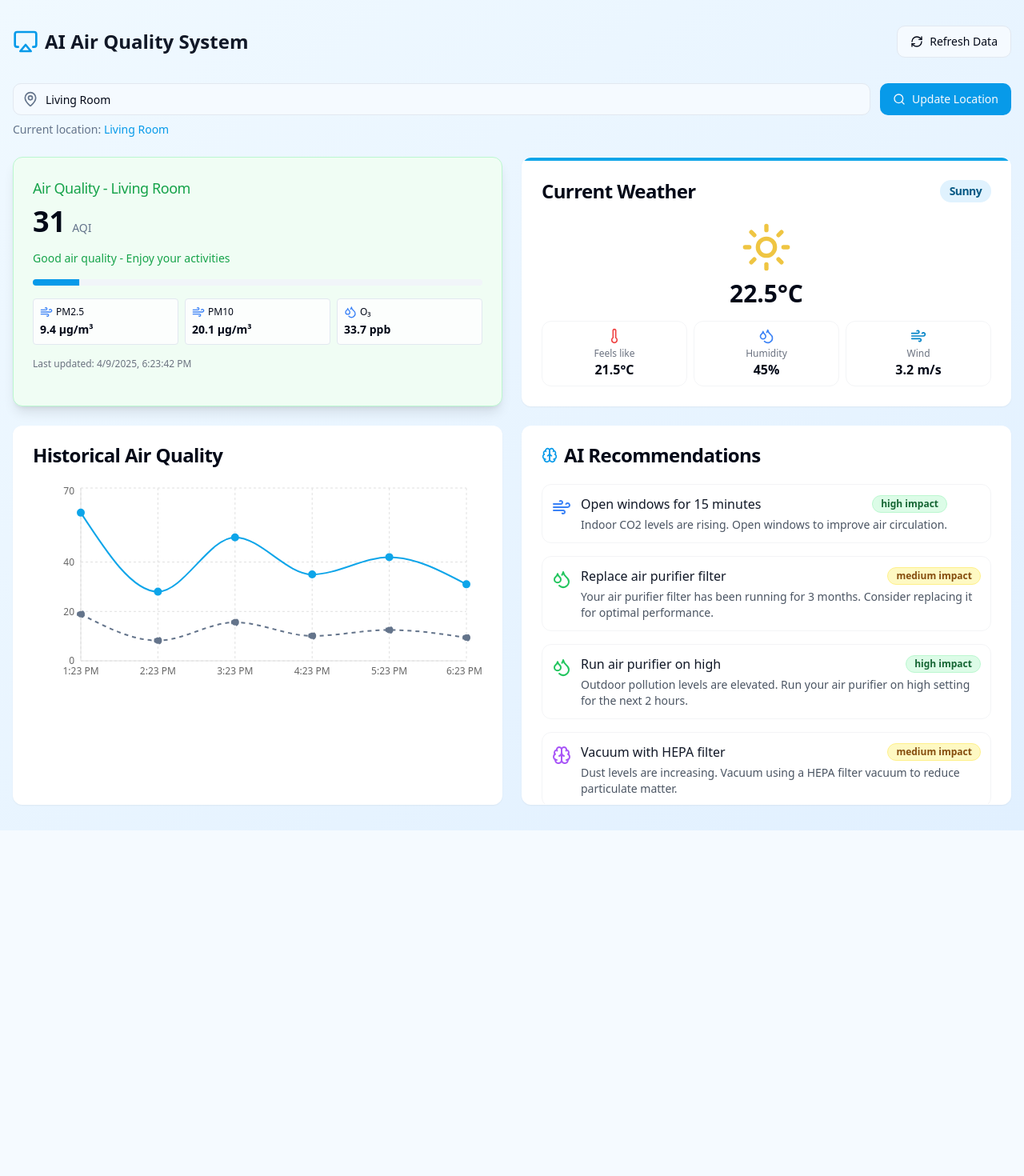
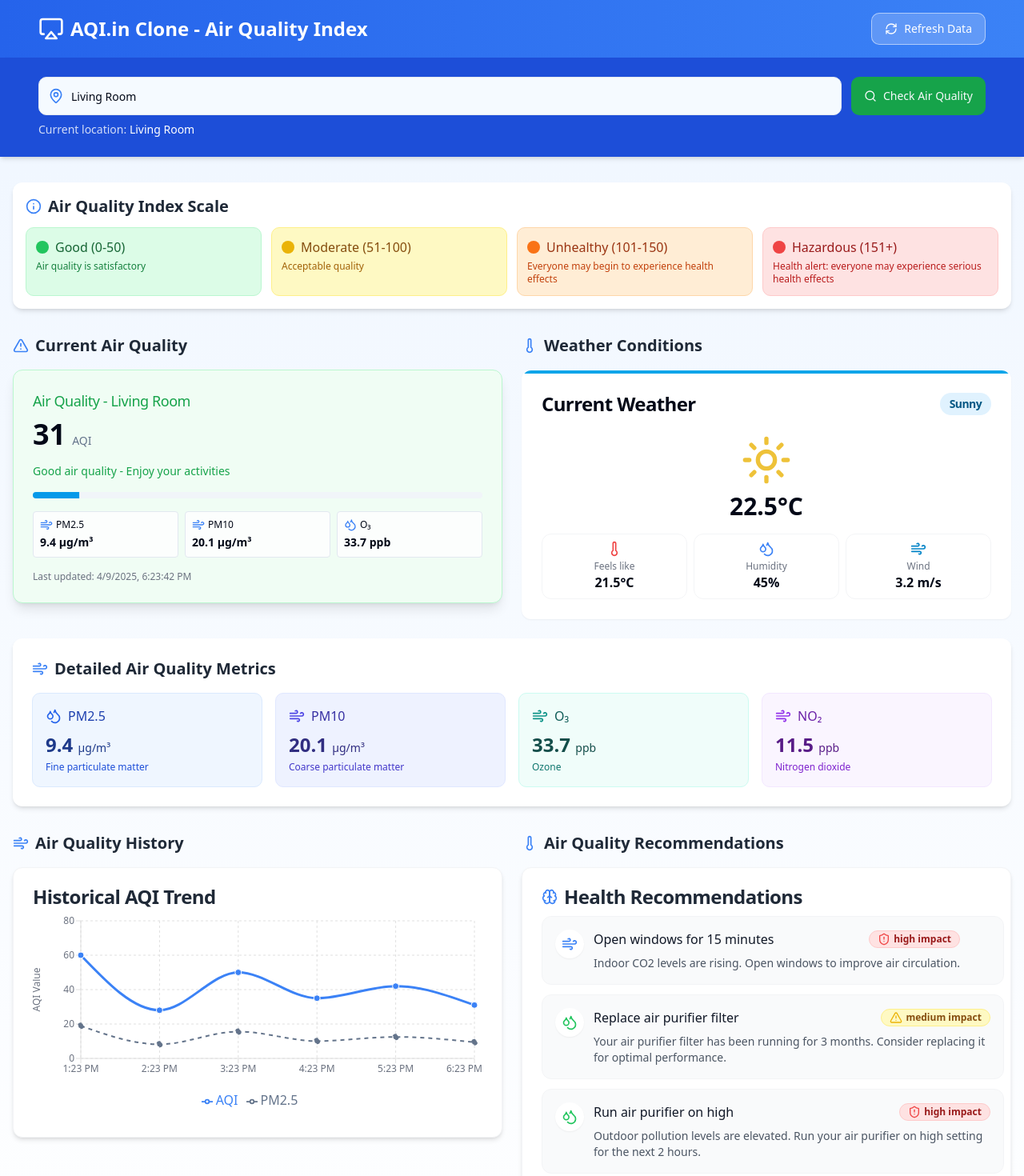
Before and after one commit to balaganesh102004/Avengers, a React (Vite) app: page / in a window 1280 px wide. Shown: the top 1470 px of the page at 80% size. Before the commit the page ends 1038 px from the top, so only its background shows below. Built offline with nearby package versions, Linux system fonts and the light colour scheme.

Commit message:
Refactor: Implement website clone
This commit implements the website clone functionality.

```diff
--- a/src/components/dashboard/AirQualityCard.tsx
+++ b/src/components/dashboard/AirQualityCard.tsx
@@ -85,6 +85,7 @@ const AirQualityCard: React.FC<AirQualityCardProps> = ({ data, isLoading }) => {
           <Progress
             value={(data.aqi / 300) * 100}
             className="h-2"
+            // Fix: Change indicatorClassName to className
             indicatorClassName={aqiCategoryColors[aqiCategory].progress}
           />
 
--- a/src/components/dashboard/AirQualityChart.tsx
+++ b/src/components/dashboard/AirQualityChart.tsx
@@ -2,7 +2,7 @@
 import React from "react";
 import { Card, CardContent, CardHeader, CardTitle } from "@/components/ui/card";
 import { AirQualityData } from "@/services/airQualityService";
-import { LineChart, Line, XAxis, YAxis, Tooltip, ResponsiveContainer, CartesianGrid } from "recharts";
+import { LineChart, Line, XAxis, YAxis, Tooltip, ResponsiveContainer, CartesianGrid, Legend } from "recharts";
 import { format, parseISO } from "date-fns";
 import { Skeleton } from "@/components/ui/skeleton";
 
@@ -14,10 +14,10 @@ interface AirQualityChartProps {
 const AirQualityChart: React.FC<AirQualityChartProps> = ({ data, isLoading = false }) => {
   if (isLoading) {
     return (
-      <Card className="glass-card">
-        <CardHeader>
+      <Card className="bg-white shadow-md border border-gray-100">
+        <CardHeader className="pb-2">
           <CardTitle>
-            <Skeleton className="h-8 w-48" />
+            <Skeleton className="h-6 w-48" />
           </CardTitle>
         </CardHeader>
         <CardContent>
@@ -49,11 +49,26 @@ const AirQualityChart: React.FC<AirQualityChartProps> = ({ data, isLoading = fal
     if (active && payload && payload.length) {
       const data = payload[0].payload;
       return (
-        <div className="bg-white p-2 rounded-md shadow border border-gray-200 text-sm">
-          <p className="font-semibold">{label}</p>
-          <p className="text-gray-600">AQI: {data.aqi}</p>
-          <p className="text-gray-600">PM2.5: {data.pm25} µg/m³</p>
-          <p className="text-gray-600">PM10: {data.pm10} µg/m³</p>
+        <div className="bg-white p-3 rounded-md shadow-lg border border-gray-200 text-sm">
+          <p className="font-semibold text-gray-800">{label}</p>
+          <div className="mt-2 space-y-1">
+            <p className="text-gray-700 flex justify-between">
+              <span>AQI:</span>
+              <span className="font-medium">{data.aqi}</span>
+            </p>
+            <p className="text-gray-700 flex justify-between">
+              <span>PM2.5:</span>
+              <span className="font-medium">{data.pm25} µg/m³</span>
+            </p>
+            <p className="text-gray-700 flex justify-between">
+              <span>PM10:</span>
+              <span className="font-medium">{data.pm10} µg/m³</span>
+            </p>
+            <p className="text-gray-700 flex justify-between">
+              <span>O₃:</span>
+              <span className="font-medium">{data.o3} ppb</span>
+            </p>
+          </div>
         </div>
       );
     }
@@ -61,46 +76,50 @@ const AirQualityChart: React.FC<AirQualityChartProps> = ({ data, isLoading = fal
   };
 
   return (
-    <Card className="glass-card">
-      <CardHeader>
-        <CardTitle>Historical Air Quality</CardTitle>
+    <Card className="bg-white shadow-md border border-gray-100">
+      <CardHeader className="pb-2">
+        <CardTitle className="text-gray-800">Historical AQI Trend</CardTitle>
       </CardHeader>
       <CardContent>
         <div className="h-64">
           <ResponsiveContainer width="100%" height="100%">
             <LineChart
               data={chartData}
-              margin={{ top: 5, right: 20, left: 0, bottom: 5 }}
+              margin={{ top: 10, right: 10, left: 0, bottom: 10 }}
             >
               <CartesianGrid strokeDasharray="3 3" stroke="#e0e0e0" />
               <XAxis
                 dataKey="formattedTime"
-                tick={{ fontSize: 12 }}
-                tickLine={false}
+                tick={{ fontSize: 12, fill: "#6b7280" }}
+                tickLine={{ stroke: "#e0e0e0" }}
                 axisLine={{ stroke: "#e0e0e0" }}
               />
               <YAxis
-                tick={{ fontSize: 12 }}
-                tickLine={false}
+                tick={{ fontSize: 12, fill: "#6b7280" }}
+                tickLine={{ stroke: "#e0e0e0" }}
                 axisLine={{ stroke: "#e0e0e0" }}
-                domain={[0, 'dataMax + 10']}
+                domain={[0, 'dataMax + 20']}
+                label={{ value: 'AQI Value', angle: -90, position: 'insideLeft', style: { textAnchor: 'middle', fill: '#6b7280', fontSize: 12 } }}
               />
               <Tooltip content={<CustomTooltip />} />
+              <Legend wrapperStyle={{ paddingTop: 10 }} />
               <Line
                 type="monotone"
+                name="AQI"
                 dataKey="aqi"
-                stroke="#0ea5e9"
-                strokeWidth={2}
-                dot={{ fill: "#0ea5e9", r: 4 }}
-                activeDot={{ r: 6, fill: "#0284c7" }}
+                stroke="#3b82f6"
+                strokeWidth={3}
+                dot={{ fill: "#3b82f6", r: 4, strokeWidth: 1, stroke: "#fff" }}
+                activeDot={{ r: 6, fill: "#2563eb", stroke: "#fff", strokeWidth: 2 }}
               />
               <Line
                 type="monotone"
+                name="PM2.5"
                 dataKey="pm25"
                 stroke="#64748b"
                 strokeWidth={2}
-                dot={{ fill: "#64748b", r: 4 }}
-                activeDot={{ r: 6, fill: "#475569" }}
+                dot={{ fill: "#64748b", r: 3 }}
+                activeDot={{ r: 5, fill: "#475569" }}
                 strokeDasharray="5 5"
               />
             </LineChart>
--- a/src/components/dashboard/Dashboard.tsx
+++ b/src/components/dashboard/Dashboard.tsx
@@ -9,17 +9,15 @@ import {
   getHistoricalAirQuality,
   getCurrentWeather,
   getAirQualityRecommendations,
-  AirQualityData,
-  WeatherData,
-  AirQualityRecommendation
 } from "@/services/airQualityService";
 import { useQuery } from "@tanstack/react-query";
-import { Airplay, RefreshCw, MapPin, Search } from "lucide-react";
+import { Airplay, RefreshCw, MapPin, Search, Info, AlertTriangle, Thermometer, Wind, Droplets } from "lucide-react";
 import { Button } from "@/components/ui/button";
 import { toast } from "sonner";
 import { Input } from "@/components/ui/input";
 import { Form, FormField, FormItem, FormControl } from "@/components/ui/form";
 import { useForm } from "react-hook-form";
+import { HoverCard, HoverCardContent, HoverCardTrigger } from "@/components/ui/hover-card";
 
 interface LocationFormValues {
   location: string;
@@ -83,24 +81,38 @@ const Dashboard: React.FC = () => {
     toast.success(`Location updated to ${data.location}`);
   };
 
+  const getCategoryColor = (aqi: number) => {
+    if (aqi <= 50) return "bg-green-500";
+    if (aqi <= 100) return "bg-yellow-500";
+    if (aqi <= 150) return "bg-orange-500";
+    return "bg-red-500";
+  };
+
   return (
-    <div className="container mx-auto px-4 py-8">
-      <div className="flex flex-col md:flex-row justify-between items-center mb-8">
+    <div className="min-h-screen bg-gradient-to-b from-blue-50 to-white">
+      {/* Header */}
+      <div className="bg-gradient-to-r from-blue-600 to-blue-500 text-white py-4 px-4 shadow-md">
+        <div className="container mx-auto">
+          <div className="flex flex-col md:flex-row justify-between items-center">
             <div className="flex items-center mb-4 md:mb-0">
-          <Airplay className="h-8 w-8 text-primary mr-2" />
-          <h1 className="text-2xl font-bold text-gray-900">AI Air Quality System</h1>
+              <Airplay className="h-8 w-8 mr-2" />
+              <h1 className="text-2xl font-bold">AQI.in Clone - Air Quality Index</h1>
             </div>
             <Button
               onClick={refreshAllData}
               variant="outline"
-          className="flex items-center gap-2"
+              className="flex items-center gap-2 bg-white/20 hover:bg-white/30 border-white/50"
             >
               <RefreshCw className="h-4 w-4" />
               <span>Refresh Data</span>
             </Button>
           </div>
+        </div>
+      </div>
 
-      <div className="mb-6">
+      {/* Search bar with blue background */}
+      <div className="bg-blue-700 py-6 px-4 shadow-md">
+        <div className="container mx-auto">
           <Form {...form}>
             <form onSubmit={form.handleSubmit(onSubmit)} className="flex flex-col md:flex-row gap-3 md:items-end">
               <div className="flex-grow">
@@ -110,11 +122,11 @@ const Dashboard: React.FC = () => {
                   render={({ field }) => (
                     <FormItem>
                       <div className="relative">
-                      <MapPin className="absolute left-3 top-1/2 transform -translate-y-1/2 h-5 w-5 text-muted-foreground" />
+                        <MapPin className="absolute left-3 top-1/2 transform -translate-y-1/2 h-5 w-5 text-blue-500" />
                         <FormControl>
                           <Input
-                          placeholder="Enter location (e.g., Living Room, Bedroom)"
-                          className="pl-10"
+                            placeholder="Enter location (e.g., Delhi, Mumbai, Bangalore)"
+                            className="pl-10 h-12 rounded-md text-base"
                             {...field}
                           />
                         </FormControl>
@@ -123,25 +135,146 @@ const Dashboard: React.FC = () => {
                   )}
                 />
               </div>
-            <Button type="submit" className="flex items-center gap-2">
-              <Search className="h-4 w-4" />
-              <span>Update Location</span>
+              <Button type="submit" className="flex items-center gap-2 h-12 bg-green-600 hover:bg-green-700">
+                <Search className="h-5 w-5" />
+                <span>Check Air Quality</span>
               </Button>
             </form>
           </Form>
-        <p className="text-sm text-muted-foreground mt-2">
-          Current location: <span className="font-medium text-primary">{location}</span>
+          <p className="text-sm text-white/80 mt-2">
+            Current location: <span className="font-medium text-white">{location}</span>
           </p>
         </div>
+      </div>
 
+      <div className="container mx-auto px-4 py-8">
+        {/* AQI Explanation */}
+        <div className="mb-8 bg-white rounded-lg shadow-md p-4">
+          <div className="flex items-center mb-3">
+            <Info className="h-5 w-5 text-blue-500 mr-2" />
+            <h2 className="text-xl font-semibold text-gray-800">Air Quality Index Scale</h2>
+          </div>
+          <div className="grid grid-cols-2 md:grid-cols-4 gap-3">
+            <div className="rounded-md p-3 bg-green-100 border border-green-200">
+              <div className="flex items-center">
+                <div className="w-4 h-4 rounded-full bg-green-500 mr-2"></div>
+                <span className="font-medium text-green-800">Good (0-50)</span>
+              </div>
+              <p className="text-xs mt-1 text-green-700">Air quality is satisfactory</p>
+            </div>
+            <div className="rounded-md p-3 bg-yellow-100 border border-yellow-200">
+              <div className="flex items-center">
+                <div className="w-4 h-4 rounded-full bg-yellow-500 mr-2"></div>
+                <span className="font-medium text-yellow-800">Moderate (51-100)</span>
+              </div>
+              <p className="text-xs mt-1 text-yellow-700">Acceptable quality</p>
+            </div>
+            <div className="rounded-md p-3 bg-orange-100 border border-orange-200">
+              <div className="flex items-center">
+                <div className="w-4 h-4 rounded-full bg-orange-500 mr-2"></div>
+                <span className="font-medium text-orange-800">Unhealthy (101-150)</span>
+              </div>
+              <p className="text-xs mt-1 text-orange-700">Everyone may begin to experience health effects</p>
+            </div>
+            <div className="rounded-md p-3 bg-red-100 border border-red-200">
+              <div className="flex items-center">
+                <div className="w-4 h-4 rounded-full bg-red-500 mr-2"></div>
+                <span className="font-medium text-red-800">Hazardous (151+)</span>
+              </div>
+              <p className="text-xs mt-1 text-red-700">Health alert: everyone may experience serious health effects</p>
+            </div>
+          </div>
+        </div>
+
+        {/* Current AQI and Weather */}
         <div className="grid grid-cols-1 md:grid-cols-2 gap-6 mb-6">
+          <div className="md:col-span-1">
+            <h2 className="text-xl font-semibold mb-4 text-gray-800 flex items-center">
+              <AlertTriangle className="h-5 w-5 text-blue-500 mr-2" />
+              Current Air Quality
+            </h2>
             <AirQualityCard data={currentAirQuality} isLoading={isLoadingCurrent} />
+          </div>
+          <div className="md:col-span-1">
+            <h2 className="text-xl font-semibold mb-4 text-gray-800 flex items-center">
+              <Thermometer className="h-5 w-5 text-blue-500 mr-2" />
+              Weather Conditions
+            </h2>
             <WeatherCard data={weatherData} isLoading={isLoadingWeather} />
           </div>
+        </div>
 
+        {/* Detailed Metrics */}
+        {currentAirQuality && !isLoadingCurrent && (
+          <div className="mb-8 bg-white rounded-lg shadow-md p-6">
+            <h2 className="text-xl font-semibold mb-4 text-gray-800 flex items-center">
+              <Wind className="h-5 w-5 text-blue-500 mr-2" />
+              Detailed Air Quality Metrics
+            </h2>
+            <div className="grid grid-cols-2 md:grid-cols-4 gap-4">
+              <div className="bg-blue-50 p-4 rounded-md border border-blue-100">
+                <div className="flex items-center mb-2">
+                  <Droplets className="h-5 w-5 text-blue-600 mr-2" />
+                  <h3 className="font-medium text-blue-800">PM2.5</h3>
+                </div>
+                <p className="text-2xl font-bold text-blue-900">{currentAirQuality.pm25} <span className="text-sm font-normal">µg/m³</span></p>
+                <p className="text-xs text-blue-700 mt-1">Fine particulate matter</p>
+              </div>
+              <div className="bg-indigo-50 p-4 rounded-md border border-indigo-100">
+                <div className="flex items-center mb-2">
+                  <Wind className="h-5 w-5 text-indigo-600 mr-2" />
+                  <h3 className="font-medium text-indigo-800">PM10</h3>
+                </div>
+                <p className="text-2xl font-bold text-indigo-900">{currentAirQuality.pm10} <span className="text-sm font-normal">µg/m³</span></p>
+                <p className="text-xs text-indigo-700 mt-1">Coarse particulate matter</p>
+              </div>
+              <div className="bg-teal-50 p-4 rounded-md border border-teal-100">
+                <div className="flex items-center mb-2">
+                  <Wind className="h-5 w-5 text-teal-600 mr-2" />
+                  <h3 className="font-medium text-teal-800">O₃</h3>
+                </div>
+                <p className="text-2xl font-bold text-teal-900">{currentAirQuality.o3} <span className="text-sm font-normal">ppb</span></p>
+                <p className="text-xs text-teal-700 mt-1">Ozone</p>
+              </div>
+              <div className="bg-purple-50 p-4 rounded-md border border-purple-100">
+                <div className="flex items-center mb-2">
+                  <Wind className="h-5 w-5 text-purple-600 mr-2" />
+                  <h3 className="font-medium text-purple-800">NO₂</h3>
+                </div>
+                <p className="text-2xl font-bold text-purple-900">{currentAirQuality.no2} <span className="text-sm font-normal">ppb</span></p>
+                <p className="text-xs text-purple-700 mt-1">Nitrogen dioxide</p>
+              </div>
+            </div>
+          </div>
+        )}
+
+        {/* Historical Data and Recommendations */}
         <div className="grid grid-cols-1 lg:grid-cols-2 gap-6">
+          <div>
+            <h2 className="text-xl font-semibold mb-4 text-gray-800 flex items-center">
+              <Wind className="h-5 w-5 text-blue-500 mr-2" />
+              Air Quality History
+            </h2>
             <AirQualityChart data={historicalAirQuality} isLoading={isLoadingHistorical} />
+          </div>
+          <div>
+            <h2 className="text-xl font-semibold mb-4 text-gray-800 flex items-center">
+              <Thermometer className="h-5 w-5 text-blue-500 mr-2" />
+              Air Quality Recommendations
+            </h2>
             <RecommendationsCard data={recommendations} isLoading={isLoadingRecommendations} />
+          </div>
+        </div>
+
+        {/* Footer */}
+        <div className="mt-12 py-4 border-t border-gray-200 text-center text-gray-600 text-sm">
+          <p>© 2025 AQI.in Clone. Air Quality data for information purposes only.</p>
+          <p className="mt-1">
+            <a href="#" className="text-blue-500 hover:underline mr-4">About</a>
+            <a href="#" className="text-blue-500 hover:underline mr-4">FAQ</a>
+            <a href="#" className="text-blue-500 hover:underline">Contact</a>
+          </p>
+        </div>
       </div>
     </div>
   );
--- a/src/components/dashboard/RecommendationsCard.tsx
+++ b/src/components/dashboard/RecommendationsCard.tsx
@@ -2,7 +2,7 @@
 import React from "react";
 import { Card, CardContent, CardHeader, CardTitle } from "@/components/ui/card";
 import { AirQualityRecommendation } from "@/services/airQualityService";
-import { Wind, Droplets, Brain, Lightbulb } from "lucide-react";
+import { Wind, Droplets, Brain, Lightbulb, Check, AlertTriangle, ShieldAlert } from "lucide-react";
 import { cn } from "@/lib/utils";
 import { Skeleton } from "@/components/ui/skeleton";
 import { Badge } from "@/components/ui/badge";
@@ -15,10 +15,10 @@ interface RecommendationsCardProps {
 const RecommendationsCard: React.FC<RecommendationsCardProps> = ({ data, isLoading = false }) => {
   if (isLoading) {
     return (
-      <Card className="glass-card">
-        <CardHeader>
+      <Card className="bg-white shadow-md border border-gray-100">
+        <CardHeader className="pb-2">
           <CardTitle>
-            <Skeleton className="h-8 w-48" />
+            <Skeleton className="h-6 w-48" />
           </CardTitle>
         </CardHeader>
         <CardContent className="space-y-4">
@@ -43,53 +43,67 @@ const RecommendationsCard: React.FC<RecommendationsCardProps> = ({ data, isLoadi
   const getCategoryIcon = (category: string) => {
     switch (category) {
       case 'ventilation':
-        return <Wind className="h-6 w-6 text-blue-500" />;
+        return <Wind className="h-5 w-5 text-blue-500" />;
       case 'purification':
-        return <Droplets className="h-6 w-6 text-green-500" />;
+        return <Droplets className="h-5 w-5 text-green-500" />;
       case 'behavior':
-        return <Brain className="h-6 w-6 text-purple-500" />;
+        return <Brain className="h-5 w-5 text-purple-500" />;
       case 'environment':
-        return <Lightbulb className="h-6 w-6 text-yellow-500" />;
+        return <Lightbulb className="h-5 w-5 text-yellow-500" />;
       default:
-        return <Lightbulb className="h-6 w-6 text-blue-500" />;
+        return <Lightbulb className="h-5 w-5 text-blue-500" />;
+    }
+  };
+
+  const getImpactIcon = (impact: string) => {
+    switch (impact) {
+      case 'high':
+        return <ShieldAlert className="h-4 w-4 text-red-500 mr-1" />;
+      case 'medium':
+        return <AlertTriangle className="h-4 w-4 text-yellow-500 mr-1" />;
+      case 'low':
+        return <Check className="h-4 w-4 text-green-500 mr-1" />;
+      default:
+        return <Check className="h-4 w-4 text-blue-500 mr-1" />;
     }
   };
 
   const getImpactColor = (impact: string) => {
     switch (impact) {
       case 'high':
-        return "bg-green-100 text-green-800 border-green-200";
+        return "bg-red-100 text-red-800 border-red-200";
       case 'medium':
         return "bg-yellow-100 text-yellow-800 border-yellow-200";
       case 'low':
+        return "bg-green-100 text-green-800 border-green-200";
+      default:
         return "bg-blue-100 text-blue-800 border-blue-200";
-      default:
-        return "bg-gray-100 text-gray-800 border-gray-200";
     }
   };
 
   return (
-    <Card className="glass-card">
-      <CardHeader>
-        <CardTitle className="flex items-center">
-          <Brain className="h-5 w-5 text-primary mr-2" />
-          <span>AI Recommendations</span>
+    <Card className="bg-white shadow-md border border-gray-100">
+      <CardHeader className="pb-3">
+        <CardTitle className="flex items-center text-gray-800">
+          <Brain className="h-5 w-5 text-blue-500 mr-2" />
+          <span>Health Recommendations</span>
         </CardTitle>
       </CardHeader>
-      <CardContent className="space-y-4 max-h-[400px] overflow-y-auto">
+      <CardContent className="space-y-3 max-h-[400px] overflow-y-auto pr-2">
         {data.map((recommendation) => (
           <div
             key={recommendation.id}
-            className="flex items-start space-x-3 p-3 rounded-lg bg-white/60 border border-gray-100 hover:bg-white/80 transition-colors"
+            className="flex items-start space-x-3 p-4 rounded-lg bg-gray-50 border border-gray-100 hover:shadow-sm transition-all"
           >
-            <div className="flex-shrink-0 pt-1">
+            <div className="flex-shrink-0 bg-white p-2 rounded-full shadow-sm">
               {getCategoryIcon(recommendation.category)}
             </div>
-            <div className="space-y-1">
+            <div className="space-y-2">
               <div className="flex items-center justify-between">
                 <h4 className="font-medium text-gray-900">{recommendation.title}</h4>
-                <Badge variant="outline" className={cn("text-xs", getImpactColor(recommendation.impact))}>
-                  {recommendation.impact} impact
+                <Badge variant="outline" className={cn("text-xs flex items-center", getImpactColor(recommendation.impact))}>
+                  {getImpactIcon(recommendation.impact)}
+                  <span>{recommendation.impact} impact</span>
                 </Badge>
               </div>
               <p className="text-sm text-gray-600">{recommendation.description}</p>
--- a/src/pages/Index.tsx
+++ b/src/pages/Index.tsx
@@ -4,7 +4,7 @@ import Dashboard from "@/components/dashboard/Dashboard";
 
 const Index = () => {
   return (
-    <div className="min-h-screen bg-gradient-to-br from-sky-50 to-azure-100">
+    <div className="min-h-screen bg-white">
       <Dashboard />
     </div>
   );
--- a/src/services/airQualityService.ts
+++ b/src/services/airQualityService.ts
@@ -328,7 +328,7 @@ const generateMockDataForLocation = (location: string): typeof mockLocations.Bed
     };
   });
 
-  // Random weather conditions
+  // Random weather conditions - fixed to match the required union type
   const conditions: Array<'sunny' | 'cloudy' | 'rainy' | 'stormy' | 'snowy'> = ['sunny', 'cloudy', 'rainy', 'stormy', 'snowy'];
   const randomCondition = conditions[Math.floor(Math.random() * conditions.length)];
 
@@ -339,7 +339,7 @@ const generateMockDataForLocation = (location: string): typeof mockLocations.Bed
       humidity: Math.floor(Math.random() * 50) + 30, // 30-80%
       windSpeed: Math.random() * 5 + 1, // 1-6 m/s
       windDirection: ['N', 'NE', 'E', 'SE', 'S', 'SW', 'W', 'NW'][Math.floor(Math.random() * 8)],
-      condition: randomCondition,
+      condition: randomCondition, // Now using typed union value
       timestamp: new Date().toISOString()
     }
   };
```
Lines whose indentation alone changed are shown as unchanged.
